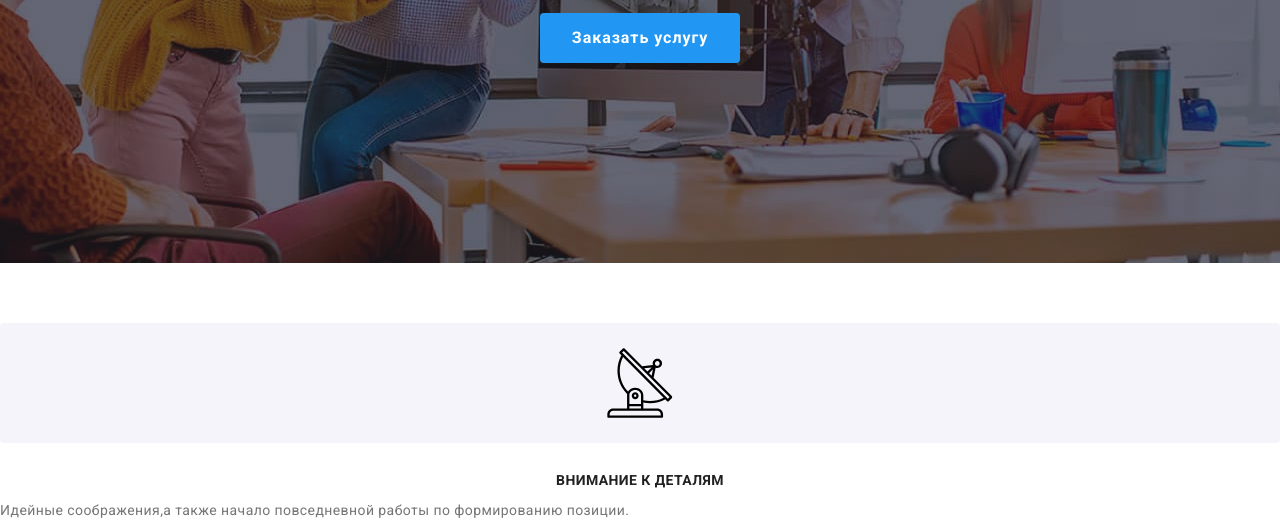
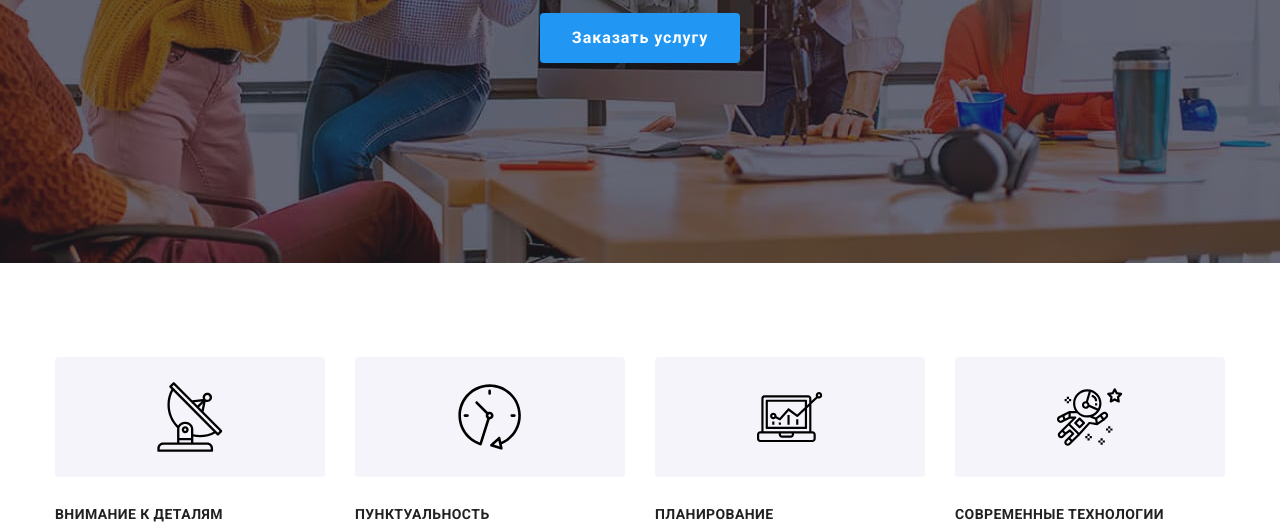
Before and after one commit to Iryna-MH/goit-markup-hw-08, a plain HTML site: page index.html in a window 1280 px wide. Shown: the part 417-947 px from the top of the page. Drawn offline with nearby package versions, Linux system fonts and the light colour scheme.

Commit message:
responsive design for section Features

```diff
--- a/sass/layout/_features.scss
+++ b/sass/layout/_features.scss
@@ -1,14 +1,28 @@
 .features-list {
-    // display: flex;
     margin-bottom: -30px;
 
+    @media screen and (min-width: 768px) {
+      display: flex;
+      flex-wrap: wrap;
+      margin-left: -30px;
+
+    }
   }
 
   .features-list__item {
     width: 100%;
     margin-bottom: 30px;
-    &:not(:last-child) {
-      margin-right: 30px;
+    // &:not(:last-child) {
+    //   margin-right: 30px;
+    // }
+    @media screen and (min-width: 768px) {
+      flex-basis: calc((100% - 60px) / 2);
+      margin-left: 30px;
+    }
+
+    @media screen and (min-width: 1200px) {
+      flex-basis: calc((100% - 120px) / 4);
+      margin-left: 30px;
     }
   }
 
@@ -33,6 +47,11 @@
     letter-spacing: 0.03em;
     text-transform: uppercase;
     text-align: center;
+
+    @media screen and (min-width: 768px) {
+      text-align: left;
+    }
+
   }
 
   .features-list__text {
--- a/sass/main.scss
+++ b/sass/main.scss
@@ -1,6 +1,7 @@
-@import'./utils/variables';
-@import'./utils/base';
-@import'./components/container';
+@import './utils/variables';
+@import './utils/base';
+@import './utils/breakpoints';
+@import './components/container';
 @import './components/modal';
 @import './components/logo';
 @import './layout/header';
--- a/sass/utils/_base.scss
+++ b/sass/utils/_base.scss
@@ -54,11 +54,13 @@ html {
   }
 
   .section {
-    // padding-top: 94px;
-    // padding-bottom: 94px;
-
     padding-top: 60px;
     padding-bottom: 60px;
+
+    @media screen and (min-width: 1200px) {
+      padding-top: 94px;
+      padding-bottom: 94px;
+    }
   }
 
   .logo,
```
Also changed, not shown: css/main.css, css/main.min.css, 2 other files.
